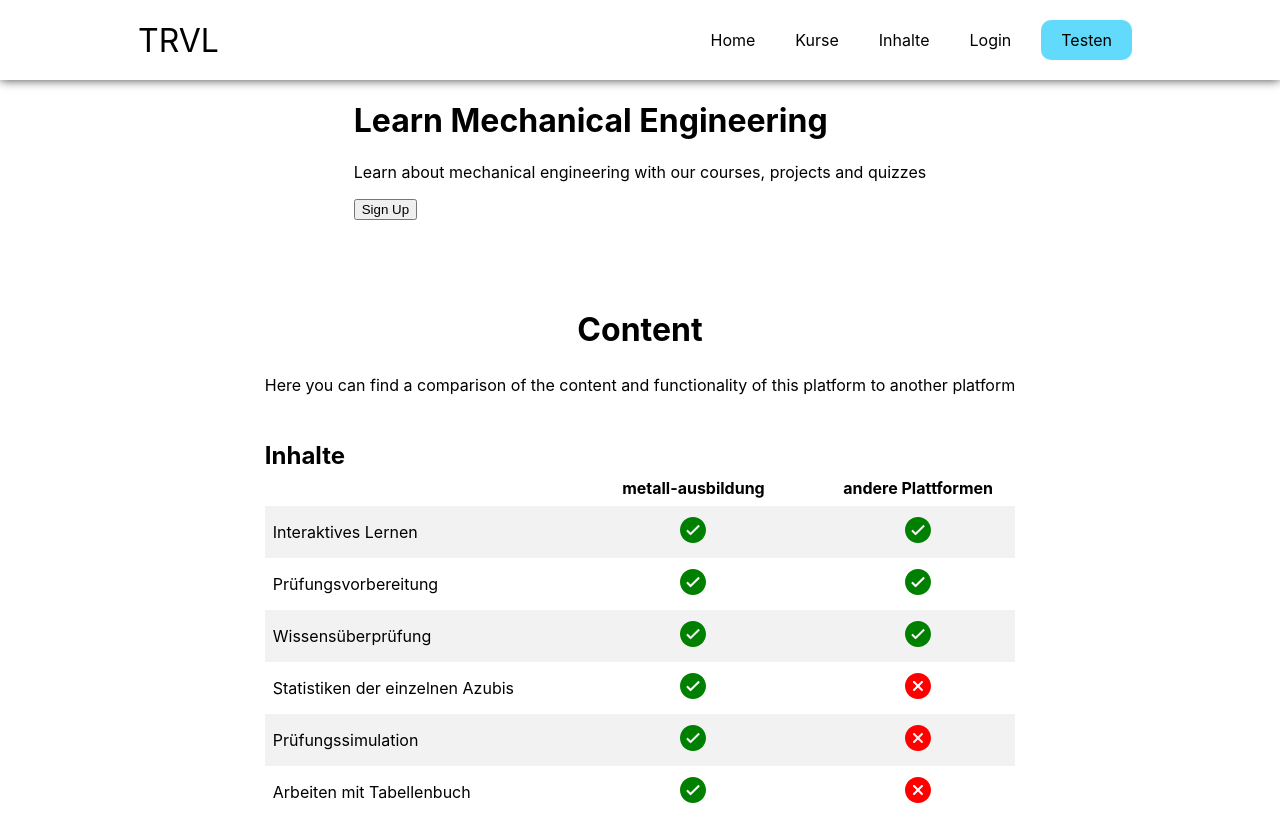
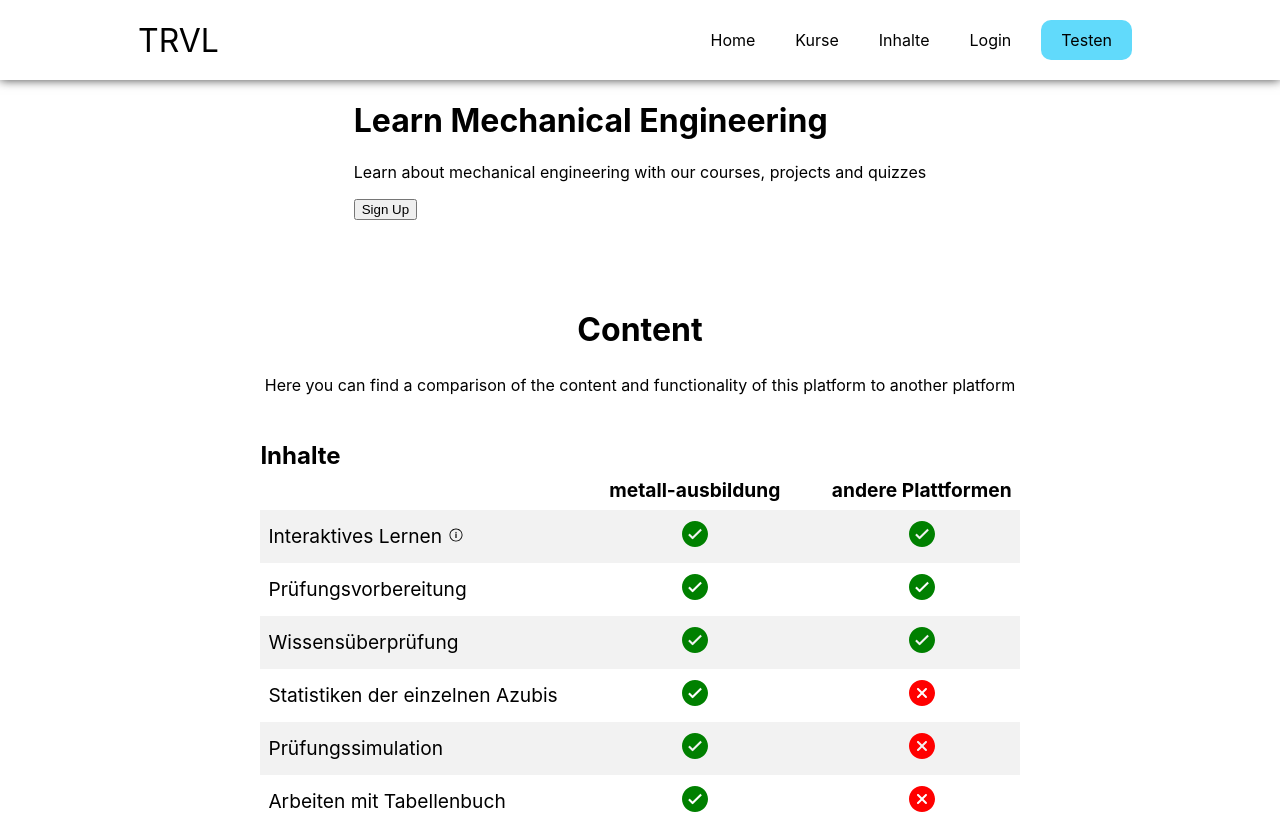
Before and after one commit to HuberAdrian/learning-platform, a React (Create React App) app: page / in a window 1280 px wide. Shown: the top 814 px of the page. Built offline with nearby package versions, Linux system fonts and the light colour scheme.

Commit message:
added info button with hover effect

```diff
--- a/src/App.css
+++ b/src/App.css
@@ -407,6 +407,7 @@ th,
 td {
   text-align: center;
   padding: 8px;
+  font-size: 1.2rem;
 }
 
 tr:nth-child(even) {
@@ -423,6 +424,19 @@ tr:nth-child(even) {
   color: red;
   font-size: 2rem;
 }
+
+.info-text {
+  display: none;
+}
+
+.info-1{
+  font-size: 1rem;
+}
+
+.info-1:hover~.info-text {
+  display: block;
+}
+
 
 
 /* ------------------- CSS for Person ---------------------- */
@@ -455,15 +469,10 @@ tr:nth-child(even) {
   margin: 10px;
   border-radius: 5px;
   font-size: 1.5rem;
-}
-
-
-
-
-.test-close {
   background-color: rgba(0, 0, 0, 0.15);
   color: black;
 }
+
 
 .test-close:hover {
   background-color: rgba(0, 0, 0, 0.25);
--- a/src/Content.js
+++ b/src/Content.js
@@ -1,7 +1,6 @@
 import React from 'react'
 import './App.css';
-import { IoIosCheckmarkCircle } from 'react-icons/io';
-import { IoIosCloseCircle } from 'react-icons/io';
+import { IoIosCloseCircle, IoIosCheckmarkCircle, IoIosInformationCircleOutline,  } from 'react-icons/io';
 
 
 
@@ -24,7 +23,7 @@ function Content() {
             <th className='table-header' >andere Plattformen</th>
         </tr>
         <tr>
-            <td >Interaktives Lernen</td>
+            <td >Interaktives Lernen <IoIosInformationCircleOutline className='info-1' /><p className='info-text' >This is a info sample</p> </td>
             <td ><IoIosCheckmarkCircle className='ioIosCheckmarkCircle' /></td>
             <td ><IoIosCheckmarkCircle className='ioIosCheckmarkCircle' /></td>
         </tr>
```
